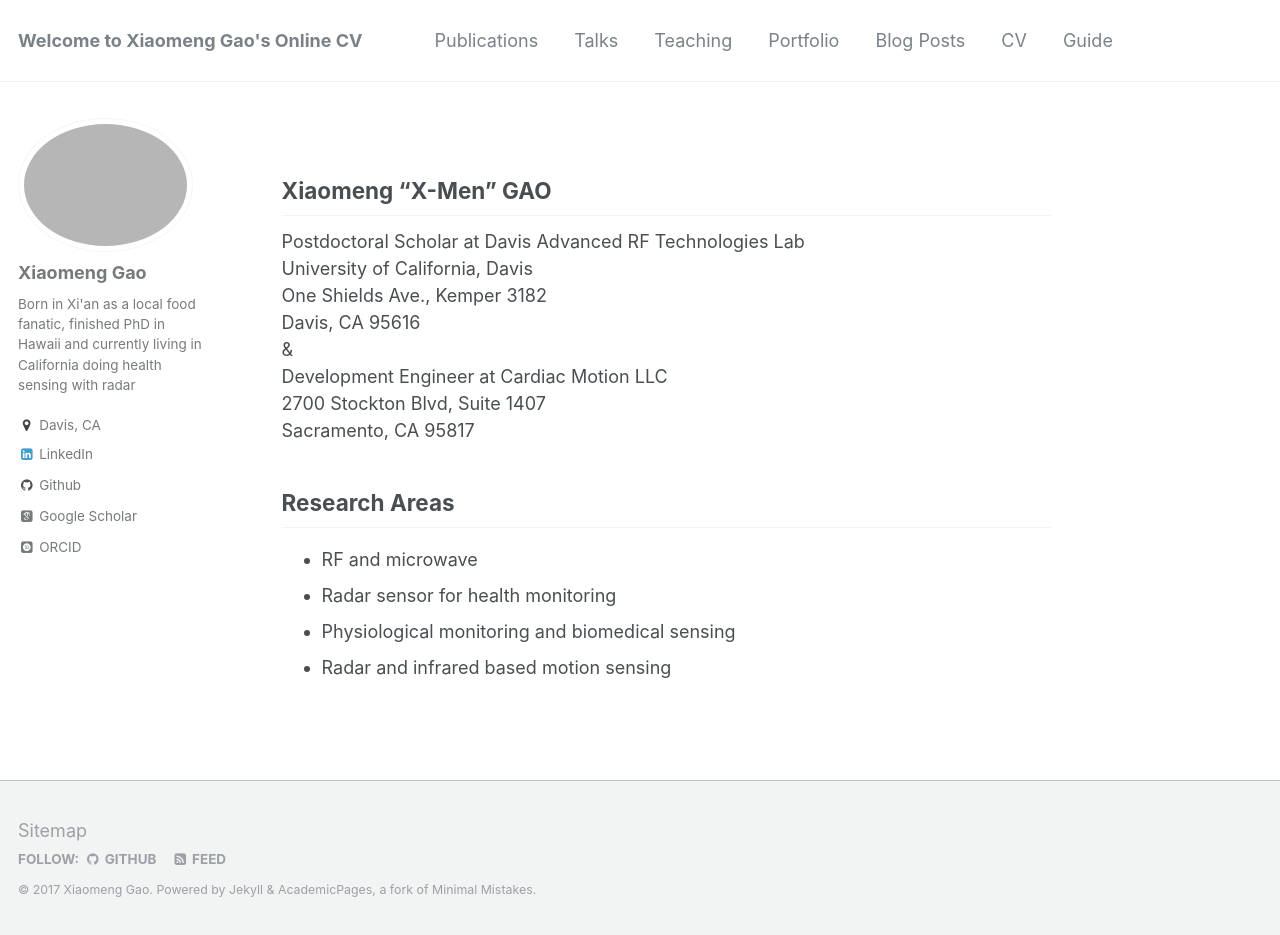
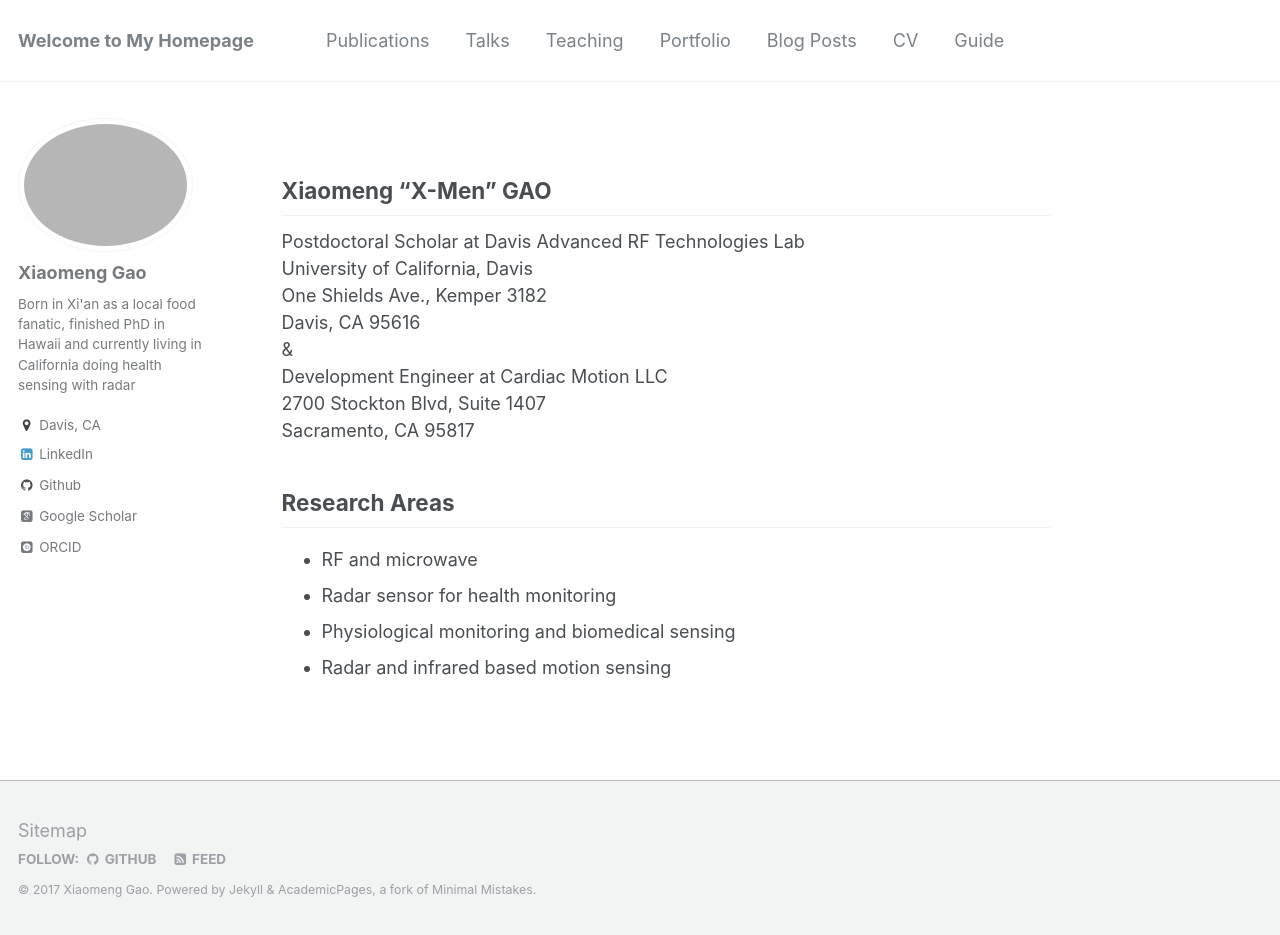
Before and after one commit to x-mengao/x-mengao.github.io, a Jekyll site: the page built from _pages/about.md, in a window 1280 px wide and 935 px high. Built offline with Jekyll 4.4.1, drawn with Linux system fonts in a browser that asks for light colours; some web fonts are replaced.

Commit message:
Update _config.yml

```diff
--- a/_config.yml
+++ b/_config.yml
@@ -7,7 +7,7 @@
 
 # Site Settings
 locale                   : "en-US"
-title                    : "Welcome to Xiaomeng Gao's Online CV"
+title                    : "Welcome to My Homepage"
 title_separator          : "-"
 name                     : &name "Xiaomeng Gao"
 description              : &description "personal description"
```
